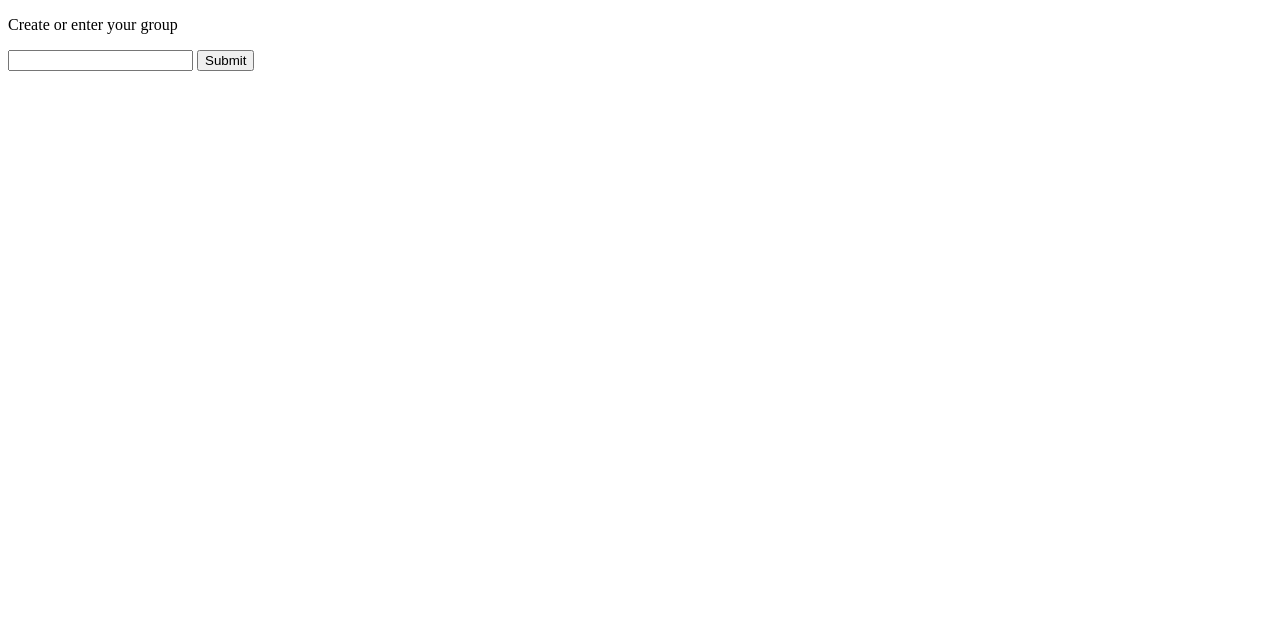
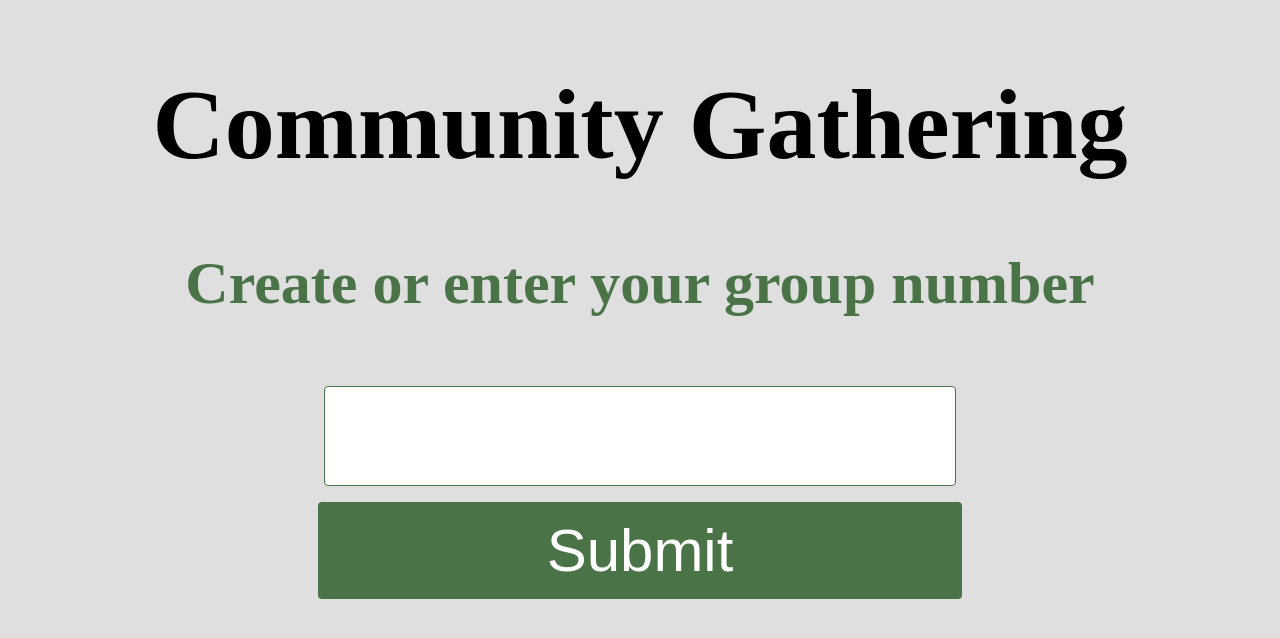
Before and after one commit to JohnQuitno/GetTogether, a plain HTML site: page index.html in a window 1280 px wide. Drawn offline with Linux system fonts and the light colour scheme.

Commit message:
adding css link

```diff
--- a/index.html
+++ b/index.html
@@ -2,10 +2,12 @@
 <html>
   <head>
 	<title>Community Gathering</title>
-    <meta charset="utf-8" />
+		<meta charset="utf-8" />
+		<link rel="stylesheet" type="text/css" href="index.css" />
   </head>
   <body>
-	<p>Create or enter your group</p>
+	<h1>Community Gathering</h1>
+	<p>Create or enter your group number</p>
 	<form action="login.html" method="GET">
 		<input type="text" name="Group" />
 		<input type="submit" value="Submit" />
```
